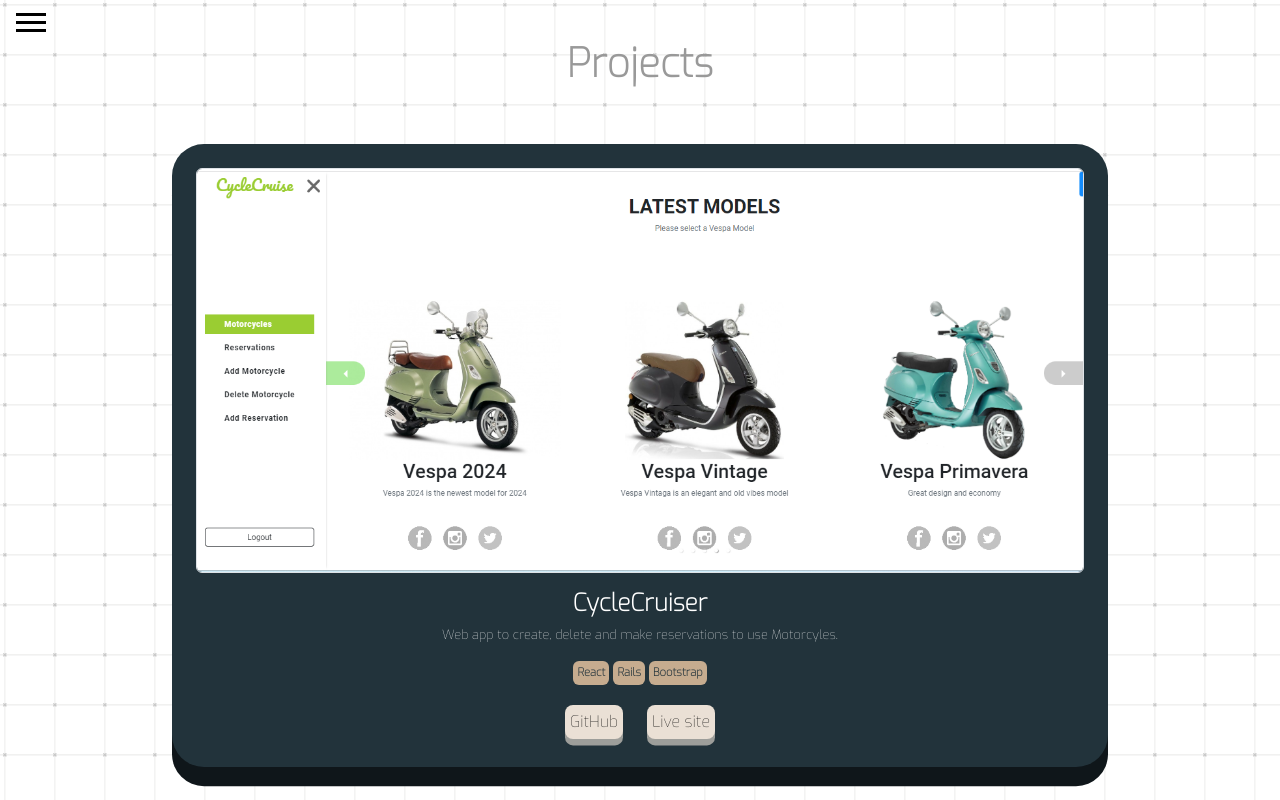
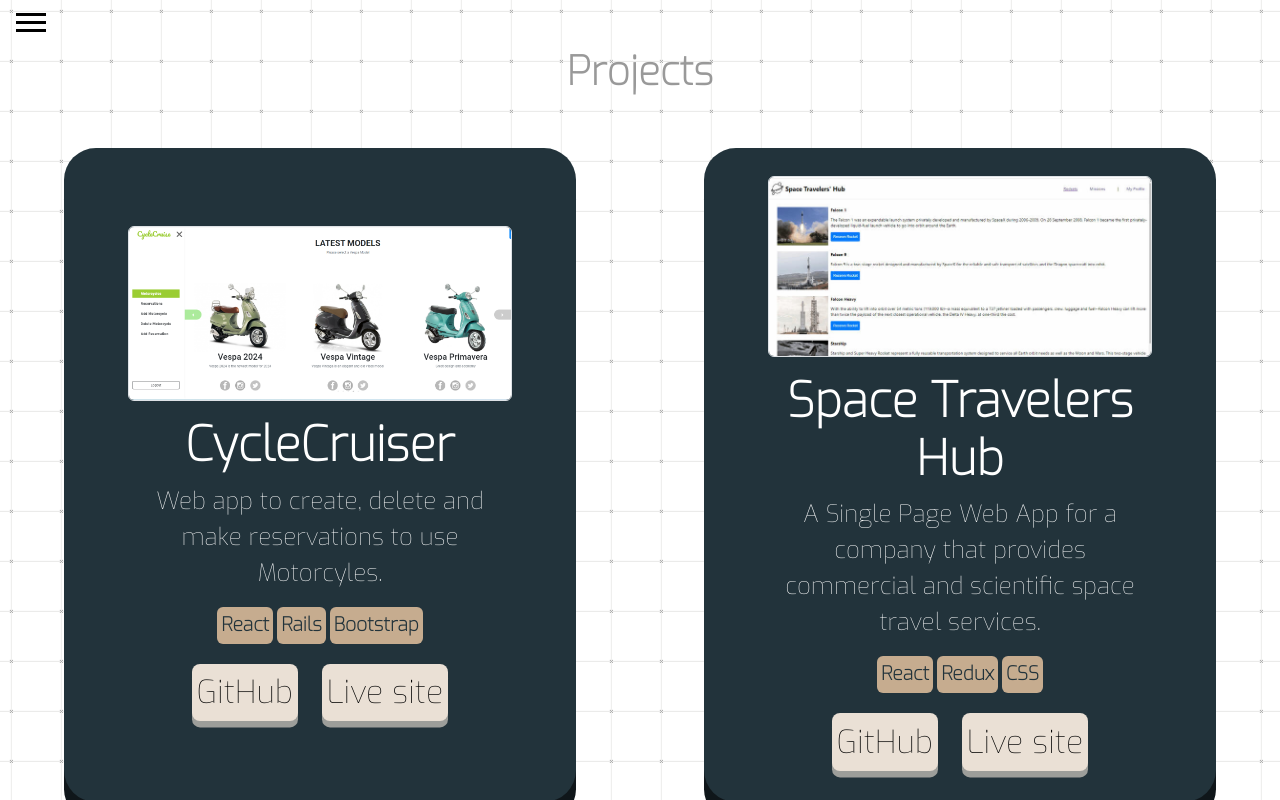
Before and after one commit to maov19/my-portfolio, a React (Create React App) app: page /projects in a window 1280 px wide. Shown: the top 800 px of the page. Built offline with nearby package versions, Linux system fonts and the light colour scheme.

Commit message:
Update project style

```diff
--- a/src/components/Projects.js
+++ b/src/components/Projects.js
@@ -24,21 +24,40 @@ const Projects = () => {
       liveSite: 'https://space-travellers-ztro.onrender.com/',
       gitHub: 'https://github.com/maov19/space-travelers-hub',
     },
+    {
+      id: 3,
+      image: spaceTravelers,
+      title: 'Space Travelers Hub',
+      description: 'A Single Page Web App for a company that provides commercial and scientific space travel services.',
+      items: ['React', 'Redux', 'CSS'],
+      liveSite: 'https://space-travellers-ztro.onrender.com/',
+      gitHub: 'https://github.com/maov19/space-travelers-hub',
+    },
+    {
+      id: 4,
+      image: spaceTravelers,
+      title: 'Space Travelers Hub',
+      description: 'A Single Page Web App for a company that provides commercial and scientific space travel services.',
+      items: ['React', 'Redux', 'CSS'],
+      liveSite: 'https://space-travellers-ztro.onrender.com/',
+      gitHub: 'https://github.com/maov19/space-travelers-hub',
+    },
     // Add more project objects here
   ];
 
   return (
     <div className='container-background'>
-    <div className='d-flex flex-column align-items-center justify-content-center gap-5 p-3 projects-background' style={{ width: '100vw', backgroundColor: '#dff70675'}}>
-      <h1 style={{paddingTop: '1.5rem', fontWeight: 'bold'}}>Projects</h1>
+    <h1 className='fw-bold pt-5 pb-2 text-center'>Projects</h1>
+    <div className='projects-background'>
       {projects.map((project) => (
-        <div className='w-75 h-100 d-flex flex-column justify-content-center align-items-center p-4 triple-rounded' key={project.id} style={{backgroundColor: '#22333B', color: 'white', boxShadow: '0 1.2rem 0 #0f161a'}}>
-          <img src={project.image} alt={project.title} className='border img-fluid mb-3 rounded'/>
-          <h2 className='text-center fs-4 fw-bold'>{project.title}</h2>
-          <p className='text-center' style={{fontSize: '0.8rem'}}>{project.description}</p>
+        // <div className='cards-container'>
+        <div className='triple-rounded' key={project.id} style={{backgroundColor: '#22333B', color: 'white', boxShadow: '0 1.2rem 0 #0f161a'}}>
+        <img src={project.image} alt={project.title} className='border img-fluid mb-3 rounded'/>
+          <h2 className='text-center fw-bold'>{project.title}</h2>
+          <p className='text-center'>{project.description}</p>
           <ul className='w-100 d-flex flex-row justify-content-center align-items-center p-0 gap-1'>
             {project.items.map((item, index) => (
-              <li className='fw-bold p-1 border-none rounded' style={{backgroundColor: '#C6AC8F', fontSize: '0.7rem', color: '#22333b'}} key={index}>{item}</li>
+              <li className='fw-bold p-1 border-none rounded' style={{backgroundColor: '#C6AC8F', color: '#22333b'}} key={index}>{item}</li>
             ))}
           </ul>
           <div className='d-flex flex-row gap-4 my-1'>
@@ -50,6 +69,7 @@ const Projects = () => {
             </a>
           </div>
         </div>
+        // </div>
       ))}
     </div>
     </div>
--- a/src/components/styles/Projects.css
+++ b/src/components/styles/Projects.css
@@ -47,9 +47,7 @@
     font: 400 16px/1.5 exo, ubuntu, "segoe ui", helvetica, arial, sans-serif;
   }
 
-
-  .projects-background {
-    /* margin-top: 13.5rem; */
+  .container-background {
         color: #999;
         font: 400 16px/1.5 exo, ubuntu, "segoe ui", helvetica, arial, sans-serif;
         text-align: center;
@@ -67,6 +65,33 @@
         -moz-animation-timing-function: linear;
         -o-animation-timing-function: linear;
         animation-timing-function: linear;
+
+  }
+
+
+  .projects-background {
+    border:  black;
+
+    display: flex;
+    flex-direction: column;
+    align-items: center;
+    justify-content: center;
+    gap: 3rem;
+    width: 98vw;
+    margin: 0 0 2rem 0;
+    padding: 0;
+
+    @media (min-width: 768px) {
+        width: auto;
+        /* gap: 2; */
+        padding: 0;
+        margin: 0 0 2rem 0;
+        display: grid;
+        grid-template-columns: 1fr 1fr;
+        grid-auto-rows: auto;
+        grid-column-gap: 0;
+        grid-row-gap: 0;
+      }
   }
 
   ul {
@@ -75,8 +100,43 @@
 
 
   .triple-rounded {
+    width: 80%;
+    height: 100%;
+    display: flex;
+    flex-direction: column;
+    justify-content: center;
+    align-items: center;
+    padding: 2rem;
     border-radius: 2rem;
+    @media (min-width: 768px) {
+      margin: auto;
+      gap: 0;
+      height: 90%;
+      padding: 4rem;
     }
+  }
+
+  .triple-rounded h2 {
+    font-size: 1.5rem ;
+    @media (min-width: 768px) {
+      font-size: 3rem;
+    }
+  }
+
+  .triple-rounded p {
+    font-size: 0.8rem ;
+    @media (min-width: 768px) {
+      font-size: 1.5rem;
+    }
+  }
+
+  .triple-rounded ul li {
+    font-size: 0.7rem ;
+    @media (min-width: 768px) {
+      font-size: 1.2rem;
+    }
+  }
+
 
   .GitHub-btn {
     font-size: 1rem;
@@ -86,6 +146,11 @@
     border: grey;
     border-radius: 0.5rem;
     padding: 0.3rem;
+
+    @media (min-width: 768px) {
+    font-size: 2rem;
+    }
+
   }
 
   .GitHub-btn:active {
@@ -115,6 +180,10 @@
     padding: 0.3rem;
     border: none;
     border-radius: 0.5rem;
+
+    @media (min-width: 768px) {
+      font-size: 2rem;
+      }
   }
 
   .LiveSite-btn:active {
--- a/src/components/styles/Skills.css
+++ b/src/components/styles/Skills.css
@@ -63,6 +63,7 @@
   @media (min-width: 768px) {
     width: 100%;
     height: 100%;
+    font-size: 4rem;
   }
 }
 
```
Lines whose indentation alone changed are shown as unchanged.
